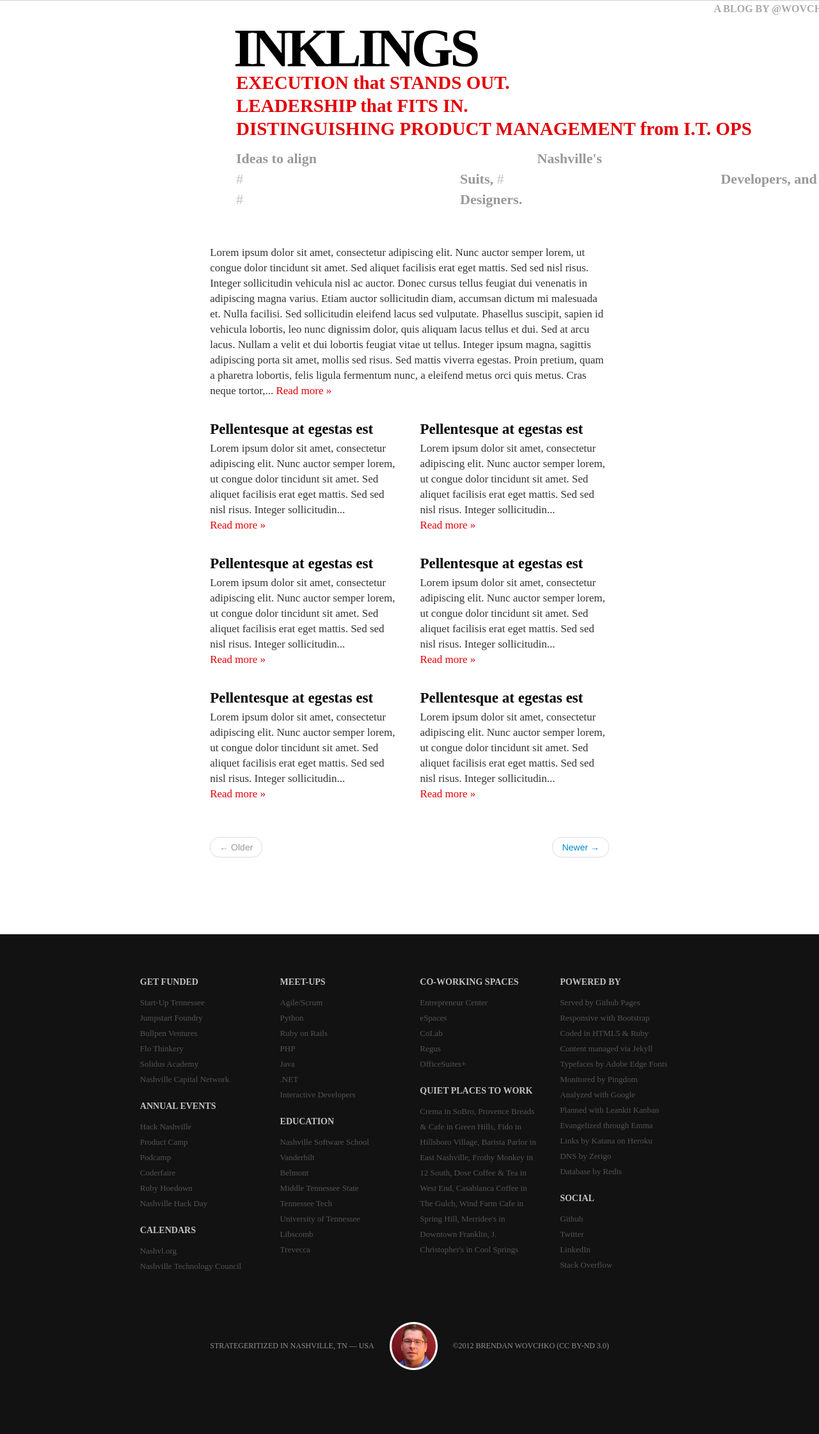
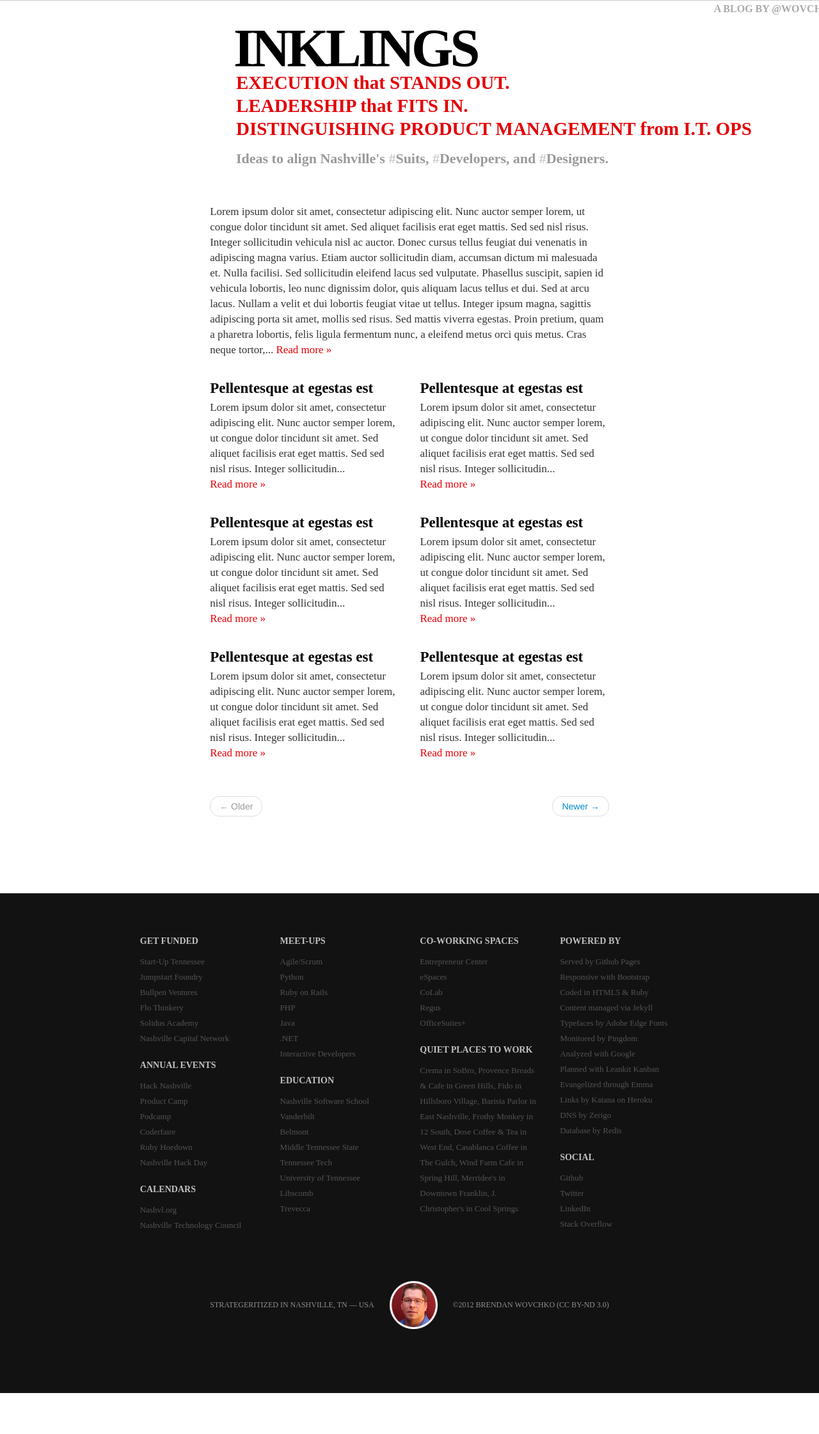
Before and after one commit to wovchko/inklings, a Jekyll site: the page built from index.html, in a window 1280 px wide. Shown: the whole page at 64% size. Built offline with Jekyll 4.4.1, drawn with Linux system fonts in a browser that asks for light colours; Markdown is read by kramdown in place of the engine named in the settings; the list of posts is cut into pages by our own code; after the commit the page ends 2177 px from its top, so only the background shows below that.

```diff
--- a/css/bootstrap_custom.css
+++ b/css/bootstrap_custom.css
@@ -759,6 +759,8 @@
   text-transform: none;
   text-decoration: none;
   margin: 0 0 0 0;
+}
+h4 {
   padding: 15px 0 50px 339px;
 }
 h4 a:hover {
```
